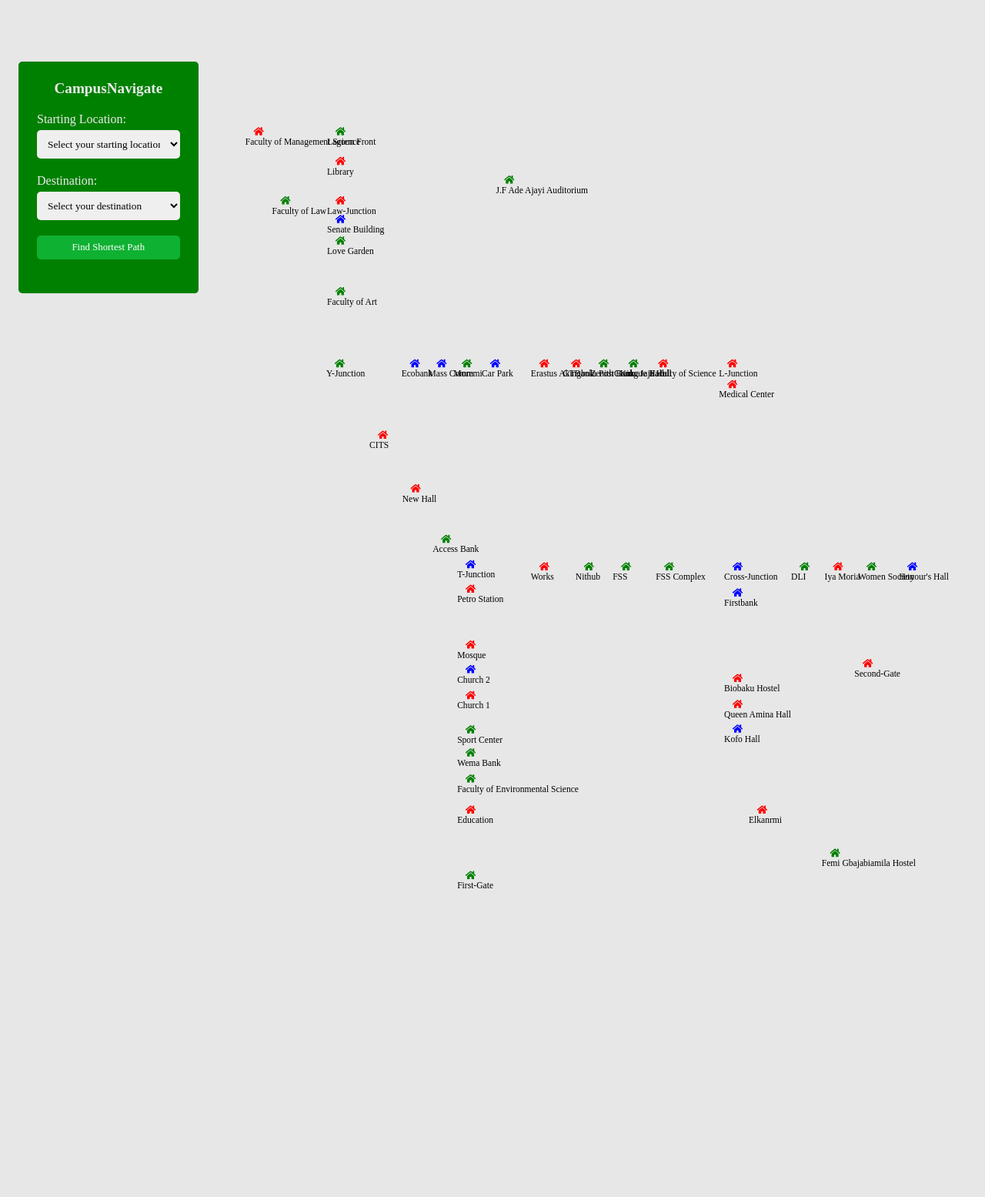
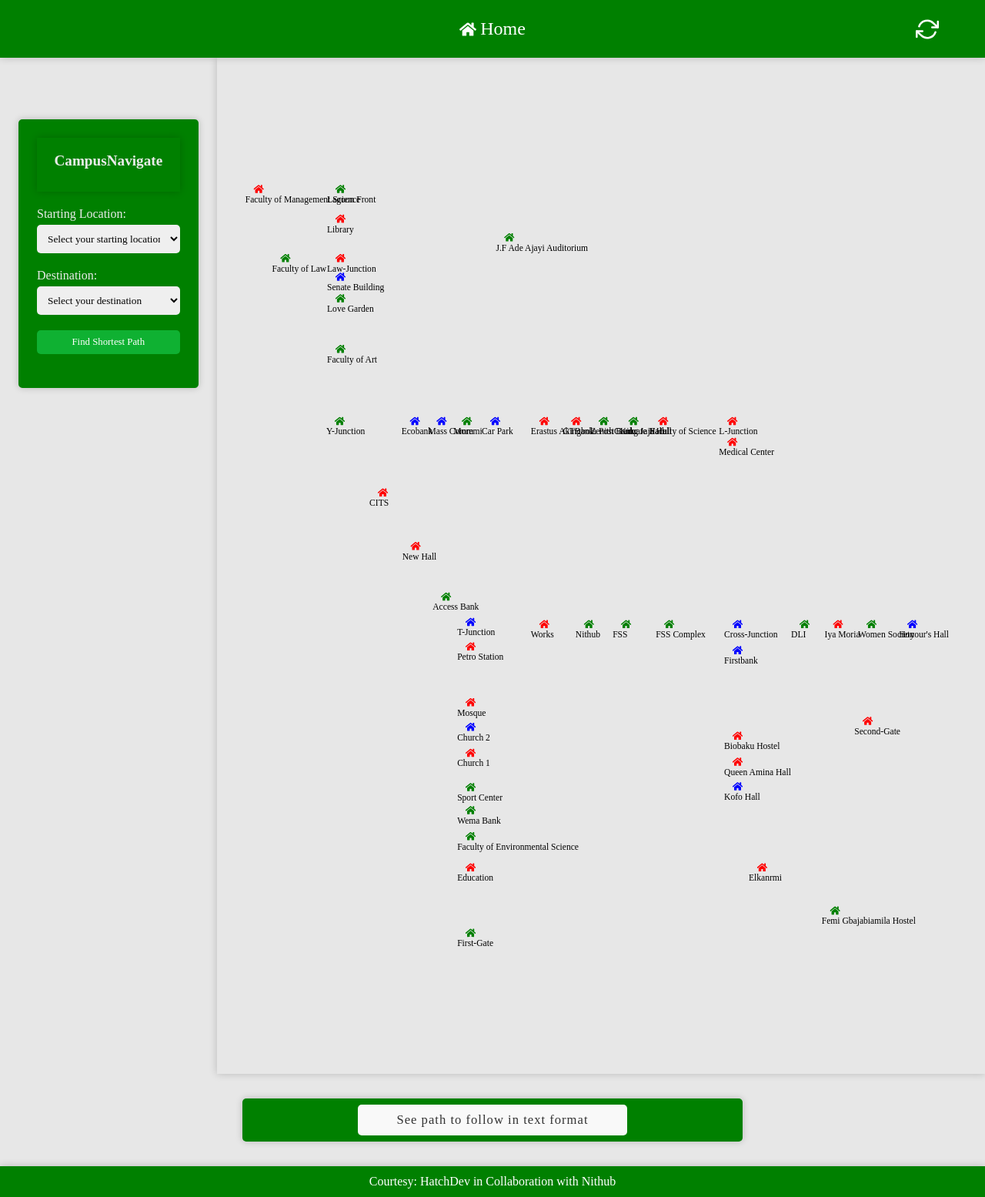
Before and after one commit to peekaycee/campus-navigate, a React (Vite) app in the folder unilag-roadmap/: page /graph in a window 1280 px wide. Shown: the whole page at 77% size. Before the commit the page ends 1324 px from the top, so only its background shows below. Built offline with nearby package versions, Linux system fonts and the light colour scheme.

Commit message:
UI updated

```diff
--- a/unilag-roadmap/package.json
+++ b/unilag-roadmap/package.json
@@ -13,7 +13,8 @@
     "@react-google-maps/api": "^2.19.3",
     "react": "^18.3.1",
     "react-dom": "^18.3.1",
-    "react-icons": "^5.3.0"
+    "react-icons": "^5.3.0",
+    "react-router-dom": "^6.26.2"
   },
   "devDependencies": {
     "@eslint/js": "^9.9.0",
--- a/unilag-roadmap/src/App.tsx
+++ b/unilag-roadmap/src/App.tsx
@@ -1,10 +1,19 @@
 import './App.css';
+// import Footer from './components/Footer/Footer';
 import CampusNavigation from './components/graph/Graph';
+import { BrowserRouter, Routes, Route    } from 'react-router-dom';
+import Homepage from './components/Homepage/Homepage';
 
 function App() {
   return (
     <>
-      <CampusNavigation />
+    <BrowserRouter>
+      <Routes>
+        <Route index path='/' element={<Homepage />}/>
+        <Route  path='/graph' element={<CampusNavigation />}/>
+      </Routes>
+    </BrowserRouter>
+      {/* <Footer/> */}
     </>
   );
 }
--- /dev/null
+++ b/unilag-roadmap/src/components/Footer/Footer.css
@@ -0,0 +1,8 @@
+.footer {
+    background-color: green;
+    width: 100%;
+    padding: 0.7em;
+    text-align: center;
+    color: #fff;
+    box-shadow: 0px 0px 10px rgba(0, 0, 0, 0.2);
+}
--- /dev/null
+++ b/unilag-roadmap/src/components/Footer/Footer.tsx
@@ -0,0 +1,10 @@
+import './Footer.css'
+const Footer = () => {
+  return (
+    <section className="footer">
+      <p>Courtesy: HatchDev in Collaboration with Nithub</p>
+    </section>
+  )
+}
+
+export default Footer
--- /dev/null
+++ b/unilag-roadmap/src/components/Header/Header.css
@@ -0,0 +1,30 @@
+.header {
+    position: relative;
+    width: 100%;
+    padding: 1.5em;
+    display: flex;
+    align-items: center;
+    justify-content: center;
+    box-shadow: 0px 0px 10px rgba(0, 0, 0, 0.2);
+    text-align: center;
+    background-color: green;
+}
+
+.header a {
+    display: flex;
+    align-items: center;
+    justify-content: center;
+    text-decoration: none;
+    color: #fff;
+    font-size: 1.5rem;
+}
+
+.refresh {
+    position: absolute;
+    right: 2em;
+    cursor: pointer;
+    transition: transform 0.5s;
+}
+.refresh:hover {
+    transform: rotate3d(0, 0, 1, 180deg);
+}
--- /dev/null
+++ b/unilag-roadmap/src/components/Header/Header.tsx
@@ -0,0 +1,25 @@
+import './Header.css';
+import { FaHome } from 'react-icons/fa';
+import { FiRefreshCw } from 'react-icons/fi';
+import { Link } from 'react-router-dom';
+
+const Header = () => {
+  const handleRefresh = () => {
+    window.location.reload();
+  };
+
+  return (
+    <section className='header'>
+      <Link to='/'>
+        <FaHome style={{ fontSize: '22px', marginRight: '5px' }} /> Home
+      </Link>
+      <FiRefreshCw
+        style={{ fontSize: '30px', color: '#fff' }}
+        className='refresh'
+        onClick={handleRefresh}
+      />
+    </section>
+  );
+};
+
+export default Header;
--- /dev/null
+++ b/unilag-roadmap/src/components/Homepage/Homepage.css
@@ -0,0 +1,51 @@
+.homepage{
+    width: 100%;
+    height: 100dvh;
+    display: flex;
+    flex-direction: column;
+    align-items: center;
+    justify-content: center;
+}
+.homepage h1{
+    color: #333;
+    font-size: 2.5rem;
+    letter-spacing: 1px;
+    margin-bottom: 0.2em;
+}
+.homepage p{
+    color: #333;
+    font-size: 1.1rem;
+    letter-spacing: 1px;
+    line-height: 1.2em;
+    margin-bottom: 5px;
+}
+.app-name{
+    color: forestgreen;
+    font-size: 3rem;
+    /* font-family: 'fira-code'; */
+}
+.get-started{
+    display: flex;
+    align-items: center;
+    justify-content: center;
+    width: 300px;
+    height: 50px;
+    background-color: green;
+    border-radius: 5px;
+    margin-top: 2em;
+    box-shadow: 0px 0px 10px rgba(0, 0, 0, 0.2);
+}
+.get-started a {
+    color: #fff;
+    font-size: 1.1rem;
+    font-weight: 500;
+    padding: 1em;
+    display: flex;
+    align-items: center;
+    justify-content: center;
+    text-decoration: none;
+}
+.get-started span{
+    letter-spacing: 1px;
+    margin-left: 7px;
+}
--- /dev/null
+++ b/unilag-roadmap/src/components/Homepage/Homepage.tsx
@@ -0,0 +1,23 @@
+import { Link } from 'react-router-dom';
+import './Homepage.css';
+import { FaMap } from 'react-icons/fa';
+
+const Homepage = () => {
+  return (
+    <div className='homepage'>
+      <h1>Welcome to <span className='app-name'>CampusNavigate</span></h1>
+      <p>Are you lost or late for an appointment?</p>
+      <p>
+        Just by clicking on the Unilag roadmap to selecting your start and end locations
+        you can find the shortest path.
+      </p>
+      <div className='get-started'>
+        <Link to='/graph'>
+        <FaMap style={{ fontSize: '30px' }} /><span>Click here to get started</span>
+        </Link>
+      </div>
+    </div>
+  );
+};
+
+export default Homepage;
--- a/unilag-roadmap/src/components/graph/Graph.css
+++ b/unilag-roadmap/src/components/graph/Graph.css
@@ -17,12 +17,20 @@
   padding: 1.5em;
   background-color: green;
   border-radius: 5px;
+  box-shadow: 0px 0px 10px rgba(0, 0, 0, 0.2);
 }
-
-.header {
+.head{
+  display: flex;
+  align-items: center;
+  justify-content: center;
+  box-shadow: 0px 0px 10px rgba(0, 0, 0, 0.2);
+}
+.map-header {
   text-align: center;
   color: #ebebeb;
   font-size: 1.5vw;
+  margin-bottom: 0.5em;
+  padding: 1em;
 }
 
 .label {
@@ -81,6 +89,7 @@ button.submit-button:hover {
   height: 165dvh;
   width: 100%;
   flex: 1;
+  box-shadow: 0px 0px 10px rgba(0, 0, 0, 0.2);
 }
 
 .svg svg {
@@ -90,11 +99,38 @@ button.submit-button:hover {
   height: 100%;
 }
 
-.result {
+.results {
+  width: 70%;
+  max-width: 650px;
+  margin: 2em auto;
+  height: auto;
+  padding: 0.5em 1.5em;
+  background-color: green;
+  border-radius: 5px;
+  box-shadow: 0px 0px 10px rgba(0, 0, 0, 0.2);
+}
+.results  p{
+  color: #ebebeb;
+  font-size: 1.3vw;
+  letter-spacing: 1px;
+  line-height: 1.2em;
+}
+
+.info {
+  width: 100%;
+  max-width: 350px;
+  margin: 0 auto;
+  height: auto;
   background-color: #f9f9f9;
-  margin: 10px 0;
   padding: 10px;
   border-radius: 5px;
+}
+p.info {
+  text-align: center;
+  color: #333;
+}
+.info#hide {
+  display: none;
 }
 
 /* Responsive Breakpoints */
--- a/unilag-roadmap/src/components/graph/Graph.tsx
+++ b/unilag-roadmap/src/components/graph/Graph.tsx
@@ -4,7 +4,9 @@ import graph from './GraphNodes';
 import graphModel from './GraphModel';
 import locationCoordinates from './Cordinates';
 import { printShortestPaths, drawPaths } from './Paths';
+import Footer from '../Footer/Footer';
 import { FaMapMarkerAlt, FaHome } from 'react-icons/fa';
+import Header from '../Header/Header';
 
 const locations = Object.keys(graph);
 
@@ -15,12 +17,18 @@ const getRandomColor = () => {
 };
 
 const CampusNavigation: React.FC = () => {
+  const [refreshKey, setRefreshKey] = useState(0); // Manage the refresh state in this parent component
   const [start, setStart] = useState<string>('');
   const [end, setEnd] = useState<string>('');
   const [loading, setLoading] = useState<boolean>(false);
   const [path, setPath] = useState<string[]>([]);
   const [lines, setLines] = useState<JSX.Element[]>([]);
   const [errorMessage, setErrorMessage] = useState<string | null>(null);
+  const [info, setInfo] = useState('');
+
+  const handleRefresh = () => {
+    setRefreshKey((prevKey) => prevKey + 1); // Update the refresh key to trigger re-render
+  };
 
   useEffect(() => {
     const savedStart = localStorage.getItem('startLocation');
@@ -42,6 +50,7 @@ const CampusNavigation: React.FC = () => {
   };
 
   const findShortestPaths = () => {
+    setInfo('hide');
     if (!graph[start] || !graph[end]) {
       setErrorMessage('Invalid start or end location.');
       return;
@@ -66,19 +75,21 @@ const CampusNavigation: React.FC = () => {
   };
 
   return (
+    <main key={refreshKey}>
+      <Header onRefresh={handleRefresh} />
       <section className='main-bg'>
         <div className='container'>
           <div className='users-input'>
-          <h1 className='header'>CampusNavigate</h1>
-
+            <div className='head'>
+              <h1 className='map-header'>CampusNavigate</h1>
+            </div>
             <div className='label'>
               <label htmlFor='start'>Starting Location:</label>
               <select
                 id='start'
                 value={start}
                 onChange={handleStartChange}
-              className='input'
-            >
+                className='input'>
                 <option value=''>Select your starting location</option>
                 {locations.map((location) => (
                   <option key={location} value={location}>
@@ -94,8 +105,7 @@ const CampusNavigation: React.FC = () => {
                 id='end'
                 value={end}
                 onChange={handleEndChange}
-              className='input'
-            >
+                className='input'>
                 <option value=''>Select your destination</option>
                 {locations.map((location) => (
                   <option key={location} value={location}>
@@ -108,16 +118,6 @@ const CampusNavigation: React.FC = () => {
             <button onClick={findShortestPaths} className='submit-button'>
               Find Shortest Path
             </button>
-
-          {loading && <p>Loading...</p>}
-          {errorMessage && <p className='error'>{errorMessage}</p>}
-          {path.length > 0 && (
-            <div className='results'>
-              {path.map((pathSegment, index) => (
-                <p key={index}>{pathSegment}</p>
-              ))}
-            </div>
-          )}
           </div>
         </div>
 
@@ -126,10 +126,9 @@ const CampusNavigation: React.FC = () => {
           <svg width='100%' height='600' viewBox={'0 0 1000 600'}>
             {Object.keys(locationCoordinates).map((location) => {
               const { x, y } = locationCoordinates[location];
-            const randomColor = getRandomColor(); // Get a random color for each location
+              const randomColor = getRandomColor();
               return (
                 <React.Fragment key={location}>
-                {/* Render dynamic location icons */}
                   {(location === start || location === end) && (
                     <foreignObject x={x - 10} y={y - 35} width={30} height={30}>
                       <FaMapMarkerAlt
@@ -140,23 +139,10 @@ const CampusNavigation: React.FC = () => {
                       />
                     </foreignObject>
                   )}
-
-                {/* Render circle for location */}
-                <circle
-                  cx={x}
-                  cy={y}
-                  r={0}
-                  // fill='red'
-                  // stroke='yellow'
-                  // strokeWidth={1}
-                />
-
-                {/* Render house icon with random color for each location */}
+                  <circle cx={x} cy={y} r={0} />
                   <foreignObject x={x - 7} y={y - 7} width={30} height={30}>
                     <FaHome style={{ fontSize: '8px', color: randomColor }} />
                   </foreignObject>
-
-                {/* Render text beside the circle */}
                   <text x={x - 18} y={y + 18} fontSize='12' fill='black'>
                     {location}
                   </text>
@@ -167,6 +153,27 @@ const CampusNavigation: React.FC = () => {
           </svg>
         </div>
       </section>
+      <section className='message'>
+        <div className='results'>
+          <p className='info' id={info}>
+            See path to follow in text format
+          </p>
+          {loading && <p>Loading...</p>}
+          {errorMessage && <p className='error'>{errorMessage}</p>}
+          {path.length > 0 && (
+            <div className='results'>
+              <p>
+                <strong>Shortest Path:</strong>
+              </p>
+              {path.map((pathSegment, index) => (
+                <p key={index}>{pathSegment}</p>
+              ))}
+            </div>
+          )}
+        </div>
+      </section>
+      <Footer />
+    </main>
   );
 };
 
--- a/unilag-roadmap/src/components/graph/GraphNodes.tsx
+++ b/unilag-roadmap/src/components/graph/GraphNodes.tsx
@@ -134,7 +134,7 @@ const graph: Graph = {
   Library: {
     'J.F Ade Ajayi Auditorium': 1,
     'Lagoon Front': 1,
-    'Law-Junction': 1, // Added link from Law-Junction to Library northward
+    'Law-Junction': 1,
   },
   'L-Junction': {
     'Faculty of Science': 1,
--- a/unilag-roadmap/src/components/graph/Paths.tsx
+++ b/unilag-roadmap/src/components/graph/Paths.tsx
@@ -16,7 +16,7 @@ export const printShortestPaths = (
       current = previous[current];
     }
     path.reverse();
-    paths.push(`To ${end}: ${distances[end]} (Path: ${path.join(' -> ')})`);
+    paths.push(`To ${end}: ${distances[end]} (Path: ${path.join(' >>> ')})`);
   } else {
     paths.push(`No path found from ${start} to ${end}.`);
   }
```
Also changed, not shown: 1 other file (tests, documents, lock files or other folders). Lines whose indentation alone changed are shown as unchanged.
